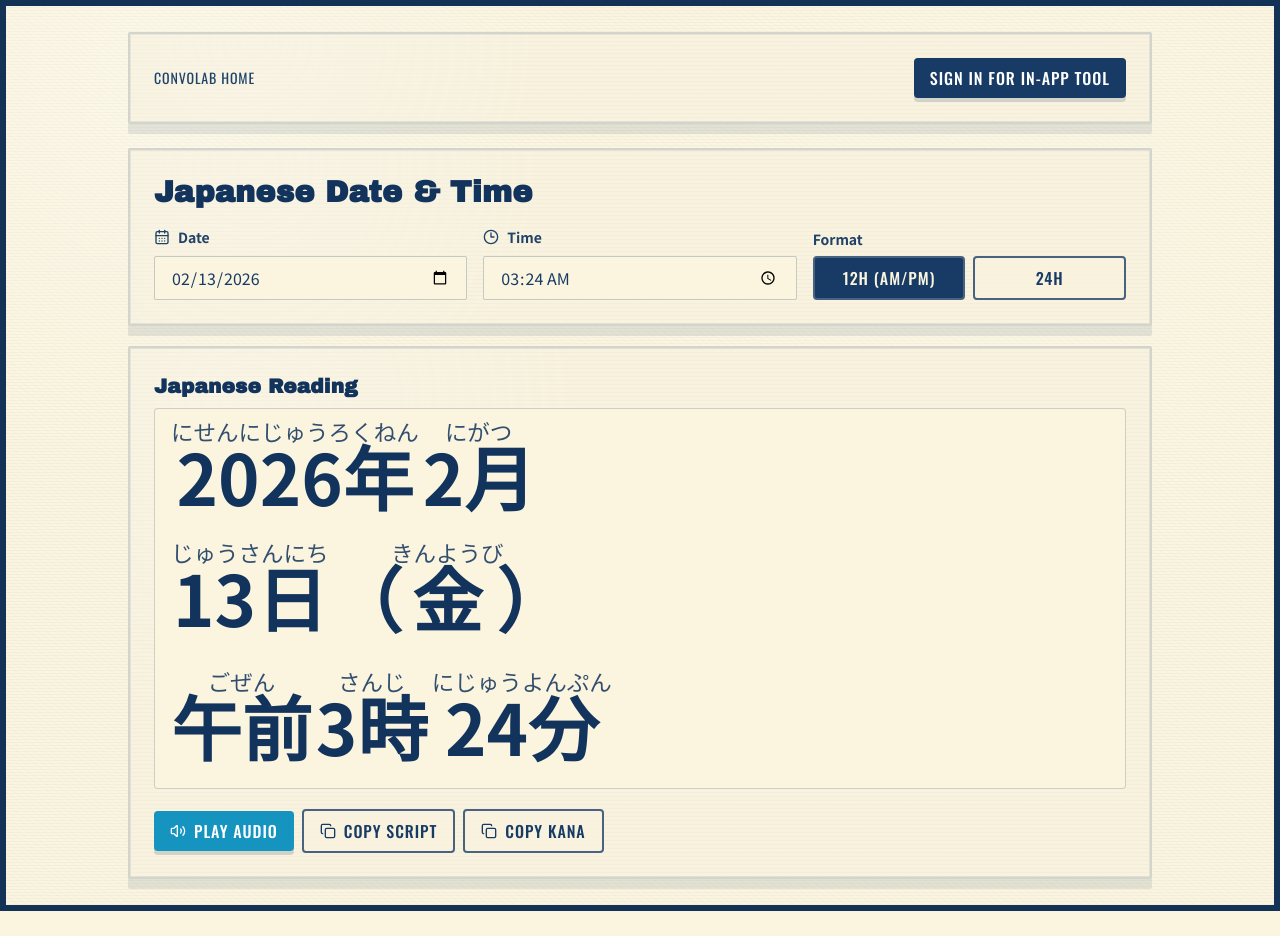
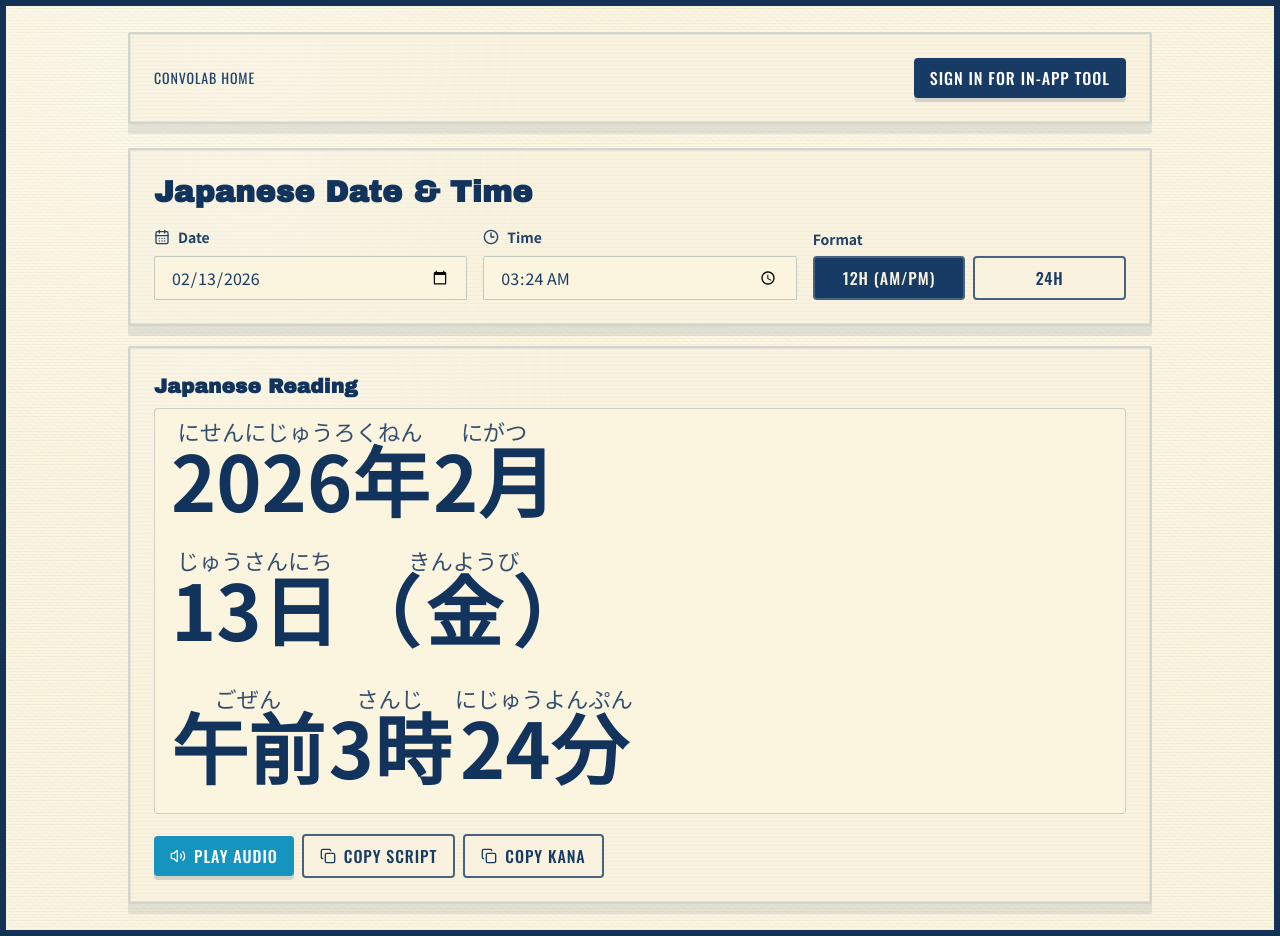
Before and after one commit to andyroo2000/convo-lab, a React (Vite) app in the folder client/: page /tools/japanese-date in a window 1280 px wide. Before the commit the page ends 911 px from the top, so only its background shows below. Built offline with nearby package versions, Linux system fonts and the light colour scheme; no server answers.

Commit message:
style: enlarge japanese reading and slightly reduce ruby

```diff
--- a/client/src/features/tools/japaneseDate/components/JapaneseDateToolPage.tsx
+++ b/client/src/features/tools/japaneseDate/components/JapaneseDateToolPage.tsx
@@ -24,7 +24,7 @@ interface RubyPartProps {
 const RubyPart = ({ script, kana }: RubyPartProps) => (
   <ruby className="mr-1">
     {script}
-    <rt className="!text-[0.32em]">{kana}</rt>
+    <rt className="!text-[0.29em]">{kana}</rt>
   </ruby>
 );
 
@@ -121,7 +121,7 @@ const JapaneseDateToolPage = () => {
       <section className="card retro-paper-panel space-y-4">
         <div>
           <h2 className="retro-headline text-lg sm:text-xl">Japanese Reading</h2>
-          <div className="japanese-text mt-2 rounded border border-[#173b6533] bg-[#fbf5e0] px-4 py-3 !text-[3.5rem] !leading-[1.45] text-[#15355a] sm:!text-[4.4rem]">
+          <div className="japanese-text mt-2 rounded border border-[#173b6533] bg-[#fbf5e0] px-4 py-3 !text-[3.9rem] !leading-[1.45] text-[#15355a] sm:!text-[4.8rem]">
             <p>
               <RubyPart script={reading.parts.yearScript} kana={reading.parts.yearKana} />
               <RubyPart script={reading.parts.monthScript} kana={reading.parts.monthKana} />
```
